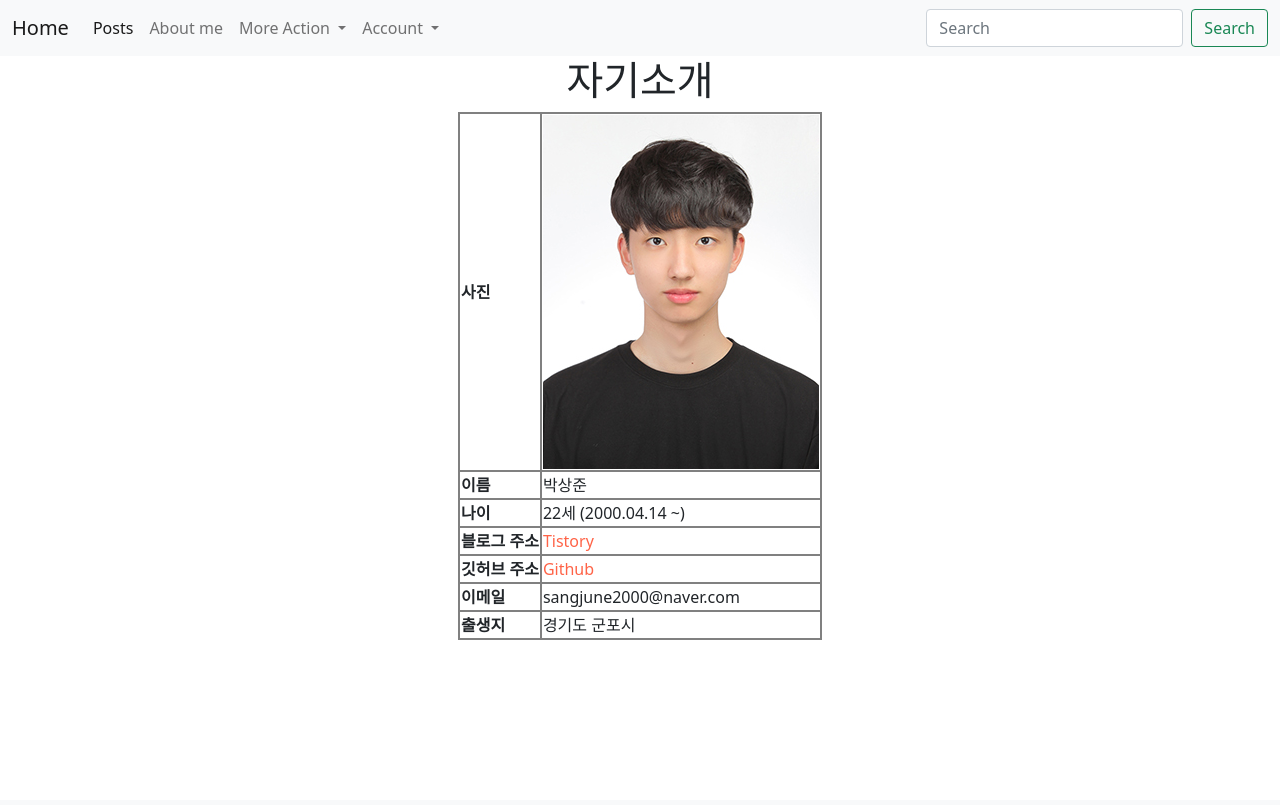
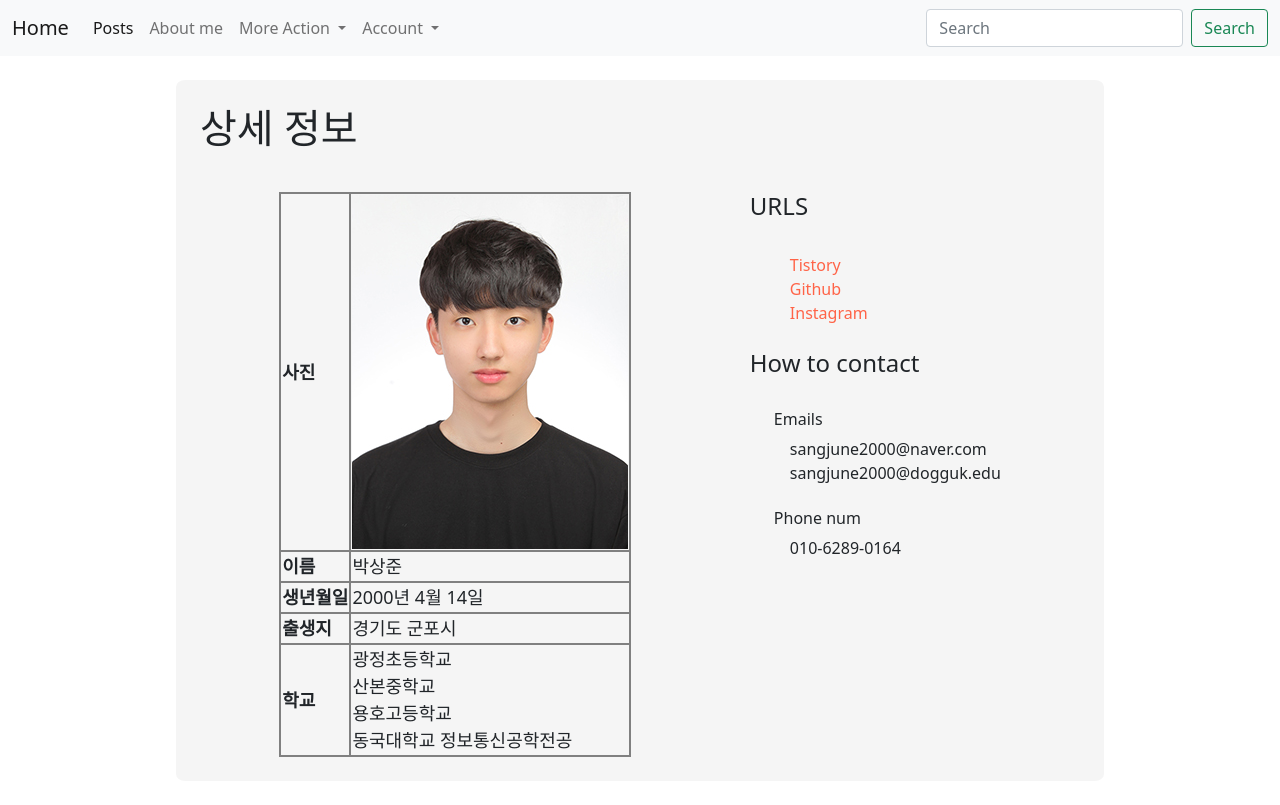
Before and after one commit to SJ-stk/sns-project, a Django app: page /introduce/ in a window 1280 px wide. Before the commit the page ends 640 px from the top, so only its background shows below. Run offline with Django 3.2, Linux system fonts and the light colour scheme.

Commit message:
Update pages except home

```diff
--- a/sns_project/main/templates/main/introduce.html
+++ b/sns_project/main/templates/main/introduce.html
@@ -2,11 +2,11 @@
 {% load static %}
 
 {% block content %}
-    <div class="infotab">
-        <header>
-            <h1>자기소개</h1>
-        </header>
-        <table >
+
+    <section class="pagesec">
+        <h1>상세 정보</h1>
+        <div style="display:flex; justify-content: space-around; margin-top:5vh;">
+            <table>
                 <tr>
                     <th>사진</th>
                     <td><img src="{% static 'images/intro.jpg'%}" alt="증명사진" class="face"></td>
@@ -16,25 +16,37 @@
                     <td>박상준</td>
                 </tr>
                 <tr>
-                <th>나이</th>
-                <td>22세 (2000.04.14 ~)</td>
-            </tr>
-            <tr>
-                <th>블로그 주소</th>
-                <td><a href="https://stujune-to-devjune.tistory.com/" target="_blank">Tistory</a></td>
-            </tr>
-            <tr>
-                <th>깃허브 주소</th>
-                <td><a href="https://github.com/tkdwns414" target="_blank">Github</a></td>
-            </tr>
-            <tr>
-                <th>이메일</th>
-                <td>sangjune2000@naver.com</td>
+                    <th>생년월일</th>
+                    <td>2000년 4월 14일</td>
                 </tr>
                 <tr>
                     <th>출생지</th>
                     <td>경기도 군포시</td>
                 </tr>
+                <tr>
+                    <th>학교</th>
+                    <td>광정초등학교<br>산본중학교<br>용호고등학교<br>동국대학교 정보통신공학전공</td>
+                </tr>
             </table>
+            <div style="display:flex; flex-direction: column; ">
+                <h4 style="position:relative; left:-5vh;">URLS</h4>
+                <br>
+                    <a href="https://stujune-to-devjune.tistory.com/" target="_blank">Tistory</a>
+                    <a href="https://github.com/tkdwns414" target="_blank">Github</a>
+                    <a href="https://www.instagram.com/sjpxxsj/?hl=ko" target="_blank">Instagram</a>
+                <br>
+                <h4 style="position:relative; left:-5vh;">How to contact</h4>
+                <br>
+                    <h6 style="position:relative; left:-2vh;">Emails</h6>
+                    <span>sangjune2000@naver.com</span>
+                    <span>sangjune2000@dogguk.edu</span>
+                <br>
+                    <h6 style="position:relative; left:-2vh;">Phone num</h6>
+                    <span>010-6289-0164</span>
+
             </div>
+        </div>
+
+    </section>
+
 {% endblock %}
--- a/sns_project/main/templates/main/new.html
+++ b/sns_project/main/templates/main/new.html
@@ -2,14 +2,15 @@
 {% load static %}
 
 {% block content %}
-
+<section class="pagesec">
 	<form action="{%url 'main:create'%}" method="post" enctype="multipart/form-data">
 		{%csrf_token%}
 		<p>제목 : <input type="text" name="title"></p>
 		<p>요약 : <input type="text" name="summary" maxlength="25"></p>
 		<p>사진 : <input type="file" name="image"></p>
-	<p>내용 : <textarea type="text" name="body" id="" cols="30" rows="10"></textarea></p>
+		<p>내용 : <textarea type="text" name="body" id="" cols="90" rows="10"></textarea></p>
 		<button type="submit">제출</button>
 	</form>
+</section>
 
 {% endblock %}
--- a/sns_project/sns_project/static/css/main.css
+++ b/sns_project/sns_project/static/css/main.css
@@ -1,5 +1,12 @@
 body {
   margin: 0px, 30px;
+}
+
+.pagesec {
+  margin: 3vh 22vh;
+  padding: 3vh;
+  border-radius: 1%;
+  background-color: whitesmoke;
 }
 
 .infotab {
@@ -15,6 +22,7 @@ table {
 tr,
 th {
   border: 2px gray solid;
+  font-size: 18px;
 }
 
 a {
@@ -24,11 +32,29 @@ a {
 
 .forfun {
   font-size: 150px;
-  transition: all 2s;
 }
 
 .forfun:hover {
-  font-size: 300px;
+  animation: 1s spin infinite;
+}
+
+@keyframes spin {
+  25% {
+    transform: rotate(0deg);
+    font-size: 150px;
+  }
+  50% {
+    transform: rotate(360deg);
+    font-size: 300px;
+  }
+  75% {
+    transform: rotate(720deg);
+    font-size: 300px;
+  }
+  100% {
+    transform: rotate(1080deg);
+    font-size: 150px;
+  }
 }
 
 .btn_post {
--- a/sns_project/sns_project/templates/shared/_navbar.html
+++ b/sns_project/sns_project/templates/shared/_navbar.html
@@ -26,7 +26,7 @@
               Account
             </a>
             <ul class="dropdown-menu" aria-labelledby="navbarDropdown">
-              {% if user.is_authenticated %}
+              {% if request.user.is_authenticated %}
               <li><a class="dropdown-item" href="{%url 'users:mypage' request.user.id %}">Mypage</a></li>
               <li><a class="dropdown-item" href="{%url 'account_logout'%}">Logout</a></li>
               {% else %}
```
Also changed, not shown: sns_project/main/templates/main/detail.html (+16 -6 lines), sns_project/main/templates/main/post.html (+6 -7 lines), sns_project/main/templates/main/show.html (+7 -3 lines), sns_project/users/templates/users/mypage.html (+8 -0 lines), sns_project/db.sqlite3. Lines whose indentation alone changed are shown as unchanged.
